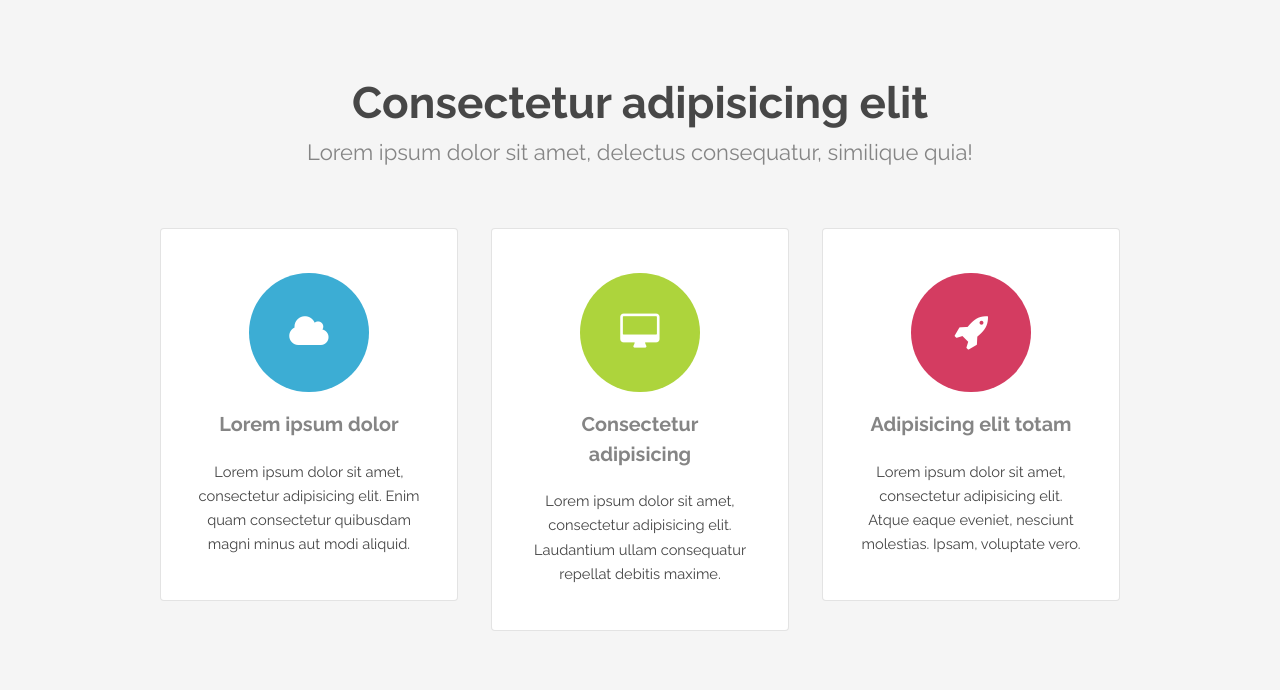
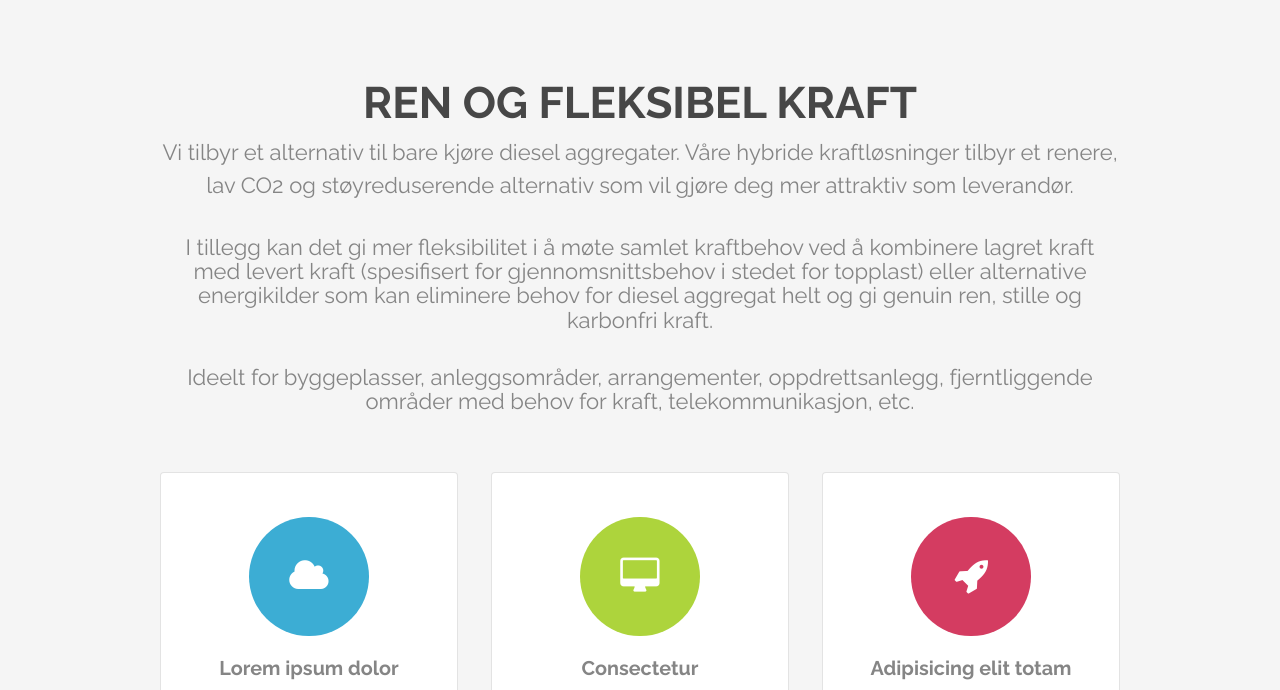
Before and after one commit to rayosdev/hybridkraft, a website: page dist/index.html in a window 1280 px wide. Shown: the part 410-1100 px from the top of the page. Drawn offline with Linux system fonts and the light colour scheme.

Commit message:
Fixet tekst til ingres

```diff
--- a/dist/index.html
+++ b/dist/index.html
@@ -52,8 +52,16 @@
 			<section id="one" class="wrapper style1 special">
 				<div class="container">
 					<header class="major">
-						<h2>Consectetur adipisicing elit</h2>
-						<p>Lorem ipsum dolor sit amet, delectus consequatur, similique quia!</p>
+						<h2>REN OG FLEKSIBEL KRAFT</h2>
+						<p>
+							Vi tilbyr et alternativ til bare kjøre diesel aggregater. Våre hybride kraftløsninger tilbyr et renere, lav CO2 og støyreduserende alternativ som vil gjøre deg mer attraktiv som leverandør.
+						</p>
+						<p>
+							I tillegg kan det gi mer fleksibilitet i å møte samlet kraftbehov ved å kombinere lagret kraft med levert kraft (spesifisert for gjennomsnittsbehov i stedet for topplast) eller alternative energikilder som kan eliminere behov for diesel aggregat helt og gi genuin ren, stille og karbonfri kraft.
+						</p>
+						<p>
+							Ideelt for byggeplasser, anleggsområder, arrangementer, oppdrettsanlegg, fjerntliggende områder med behov for kraft, telekommunikasjon, etc.
+						</p>
 					</header>
 					<div class="row 150%">
 						<div class="4u 12u$(medium)">
```
